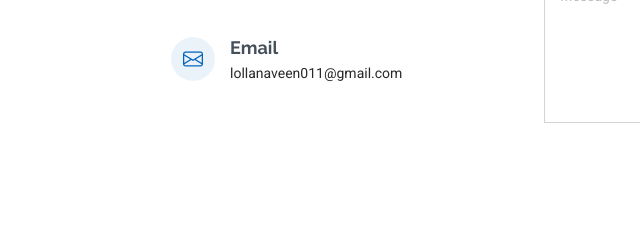
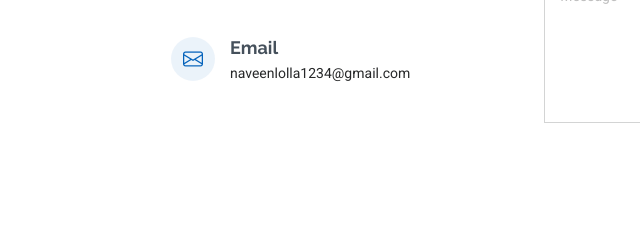
Before and after one commit to naveen97016/my-portfolio, a plain HTML site: page index.html in a window 1280 px wide. Shown: the part 4447-4680 px from the top of the page, 1-641 px from the left. Drawn offline with Linux system fonts and the light colour scheme.

Commit message:
Update index.html

```diff
--- a/index.html
+++ b/index.html
@@ -424,7 +424,7 @@
               <i class="bi bi-envelope flex-shrink-0"></i>
               <div>
                 <h3>Email</h3>
-                <p>lollanaveen011@gmail.com</p>
+                <p>naveenlolla1234@gmail.com</p>
               </div>
             </div><!-- End Info Item -->
 
```
